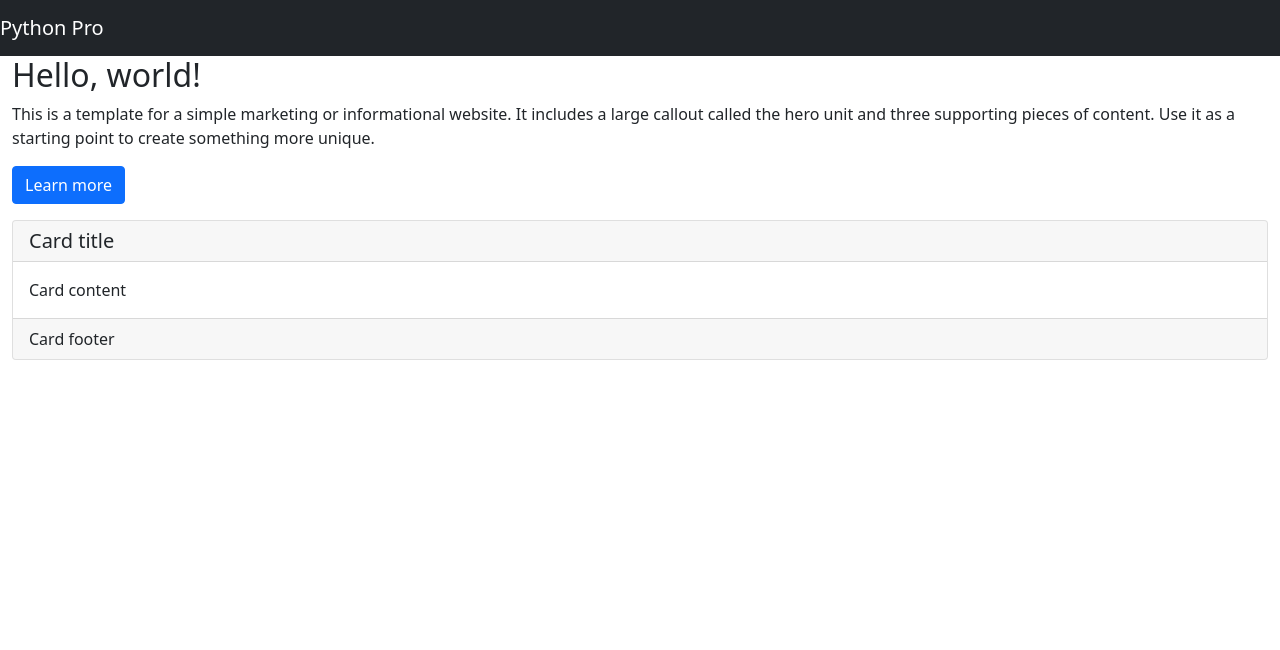
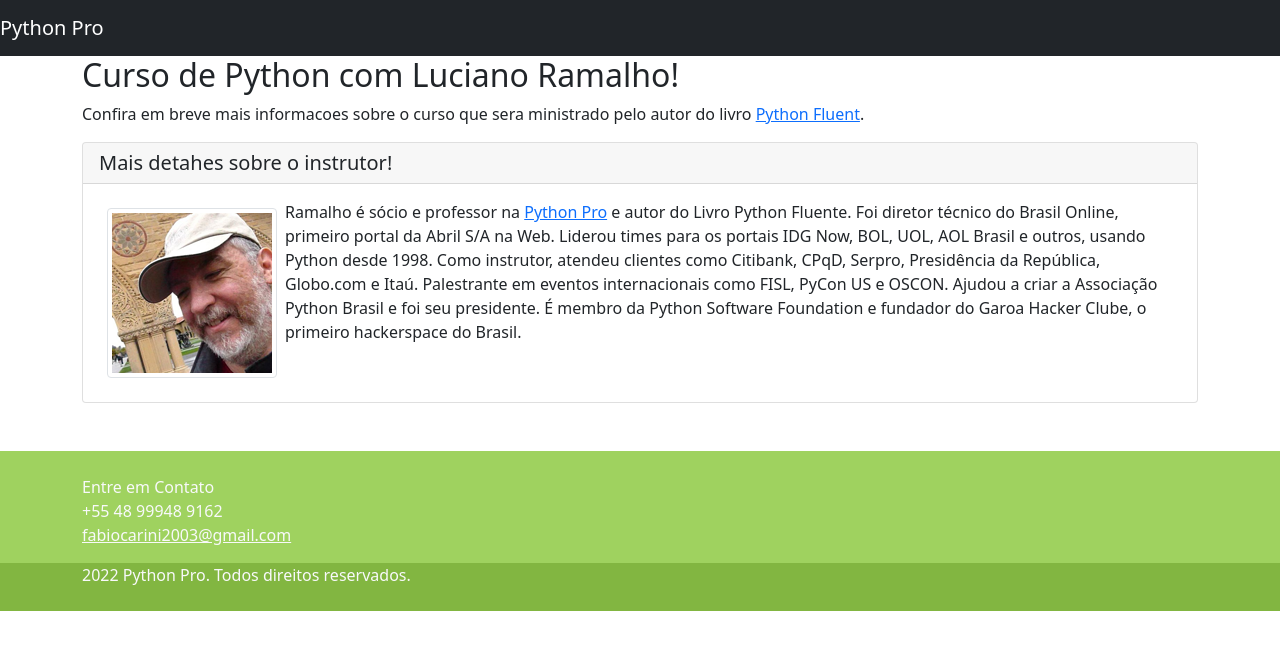
Before and after one commit to fabioluisdev/django_new, a Django app: page / in a window 1280 px wide. Shown: the top 650 px of the page. Run offline with Django 4.2, Linux system fonts and the light colour scheme; some libraries are stand-ins or nearby versions.

Commit message:
Favicon. Imaens. Html e Rodape.

```diff
--- a/pypro/base/static/css/style.css
+++ b/pypro/base/static/css/style.css
@@ -1 +1,6 @@
-# Empty CSS file for your own CSS
+.main-footer{
+    background-color: #9fd25f;
+}
+.rights{
+    background-color: #82b641;
+}
--- a/pypro/base/templates/base/home.html
+++ b/pypro/base/templates/base/home.html
@@ -1,6 +1,6 @@
 {% load static %}
 <!DOCTYPE html>
-<html lang="pt-br">
+<html lang="pt-br" xmlns="http://www.w3.org/1999/html">
 
 <head>
     <meta charset="utf-8">
@@ -11,7 +11,7 @@
 
     <meta name="description" content="Pagina do Curso Python Pro">
     <meta name="author" content="Fabio Luis!">
-
+    <link rel="icon" type="image/png" href="{% static 'img/favicon.png' %}" />
     <link href="{% static 'css/bootstrap.min.css' %}" rel="stylesheet">
     <link href="{% static 'css/style.css' %}" rel="stylesheet">
     <script src="{% static 'js/jquery.min.js' %}"></script>
@@ -22,7 +22,7 @@
 <body>
 
 <nav class="navbar navbar-expand-lg navbar-dark bg-dark">
-  <a class="navbar-brand" href="{% url 'home' %}">Python Pro</a>
+  <a class="navbar-brand" href="{% url 'base:home' %}">Python Pro</a>
     <button class="navbar-toggler" type="button" data-bs-toggle="collapse" data-bs-target="#navbarSupportedContent" aria-controls="navbarSupportedContent" aria-expanded="false" aria-label="Toggle navigation">
       <span class="navbar-toggler-icon"></span>
     </button>
@@ -35,41 +35,62 @@
   </div>
 </nav>
 
-<div class="container-fluid">
+<div class="container">
 	<div class="row">
 		<div class="col-md-12">
 
 			<div class="jumbotron">
 				<h2>
-					Hello, world!
+					Curso de Python com Luciano Ramalho!
 				</h2>
 				<p>
-					This is a template for a simple marketing or informational website. It includes a large callout called the hero unit and three supporting pieces of content. Use it as a starting point to create something more unique.
+					Confira em breve mais informacoes sobre o curso que sera ministrado pelo autor do livro
+                    <a href="https://www.oreilly.com/library/view/fluent-python/9781491946237/" target="_blank">Python Fluent</a>.
 				</p>
-				<p>
-					<a class="btn btn-primary btn-large" href="#">Learn more</a>
-				</p>
-			</div>
+
+            </div>
         </div>
     </div>
 	<div class="row">
         <div class="col-md-12">
 			<div class="card">
 				<h5 class="card-header">
-					Card title
+					Mais detahes sobre o instrutor!
 				</h5>
 				<div class="card-body">
 					<p class="card-text">
-						Card content
-					</p>
+						<img src="{% static 'img/luciano-ramalho.png' %}" alt= "Foto de Luciano Ramalho" class="img-thumbnail float-lg-start m-md-2"/>
+                        Ramalho é sócio e professor na <a href="https://www.python.pro.br">Python Pro</a> e autor do Livro Python Fluente. Foi diretor técnico do Brasil Online, primeiro portal da Abril S/A na Web. Liderou times para os portais IDG Now, BOL, UOL, AOL Brasil e outros, usando Python desde 1998. Como instrutor, atendeu clientes como Citibank, CPqD, Serpro, Presidência da República, Globo.com e Itaú. Palestrante em eventos internacionais como FISL, PyCon US e OSCON. Ajudou a criar a Associação Python Brasil e foi seu presidente. É membro da Python Software Foundation e fundador do Garoa Hacker Clube, o primeiro hackerspace do Brasil.
+                    </p>
 				</div>
-				<div class="card-footer">
-					Card footer
-				</div>
-			</div>
+            </div>
 		</div>
 	</div>
 </div>
 
+<footer class="main-footer mt-5 pt-4 text-light">
+    <div class="container">
+        <div class="row">
+            <div class="col>"
+                <h3>Entre em Contato</h3>
+                <address>
+                    +55 48 99948 9162
+                    <br/>
+                    <a href="mailto:fabiocarini2003@gmail.com" class="text-light">fabiocarini2003@gmail.com</a>
+                </address>
+            </div>
+        </div>
+    </div>
+    <div class="rights pb-4">
+        <div class="container">
+            <div class="row">
+                <div class="col">
+                    {% now 'Y' %} Python Pro. Todos direitos reservados.
+                </div>
+            </div>
+        </div>
+    </div>
+
+</footer>
 </body>
 </html>
--- /dev/null
+++ b/pypro/base/urls.py
@@ -0,0 +1,6 @@
+from django.urls import path
+
+from pypro.base.views import home
+
+app_name = 'base'
+urlpatterns = [path('', home, name='home'), ]
--- a/pypro/urls.py
+++ b/pypro/urls.py
@@ -17,11 +17,9 @@
 from django.contrib import admin
 from django.urls import path, include
 
-from pypro.base.views import home
-
 urlpatterns = [
     path('admin/', admin.site.urls),
-    path('', home, name='home'),
+    path('', include('pypro.base.urls')),
 ]
 
 if settings.DEBUG:
```
Also changed, not shown: pypro/base/tests/test_home.py (+2 -2 lines), pypro/base/static/img/favicon.png (added), pypro/base/static/img/luciano-ramalho.png (added).
